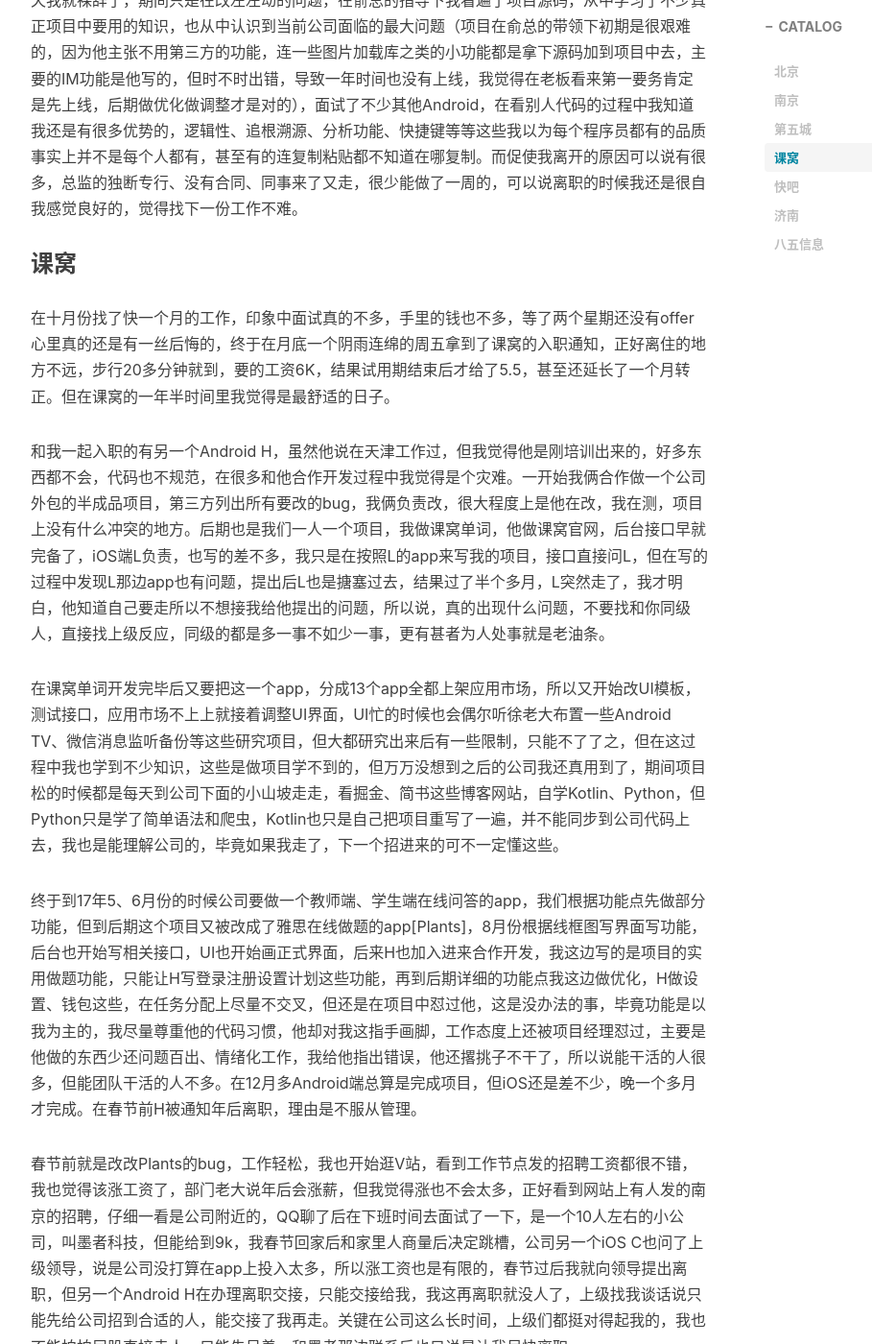
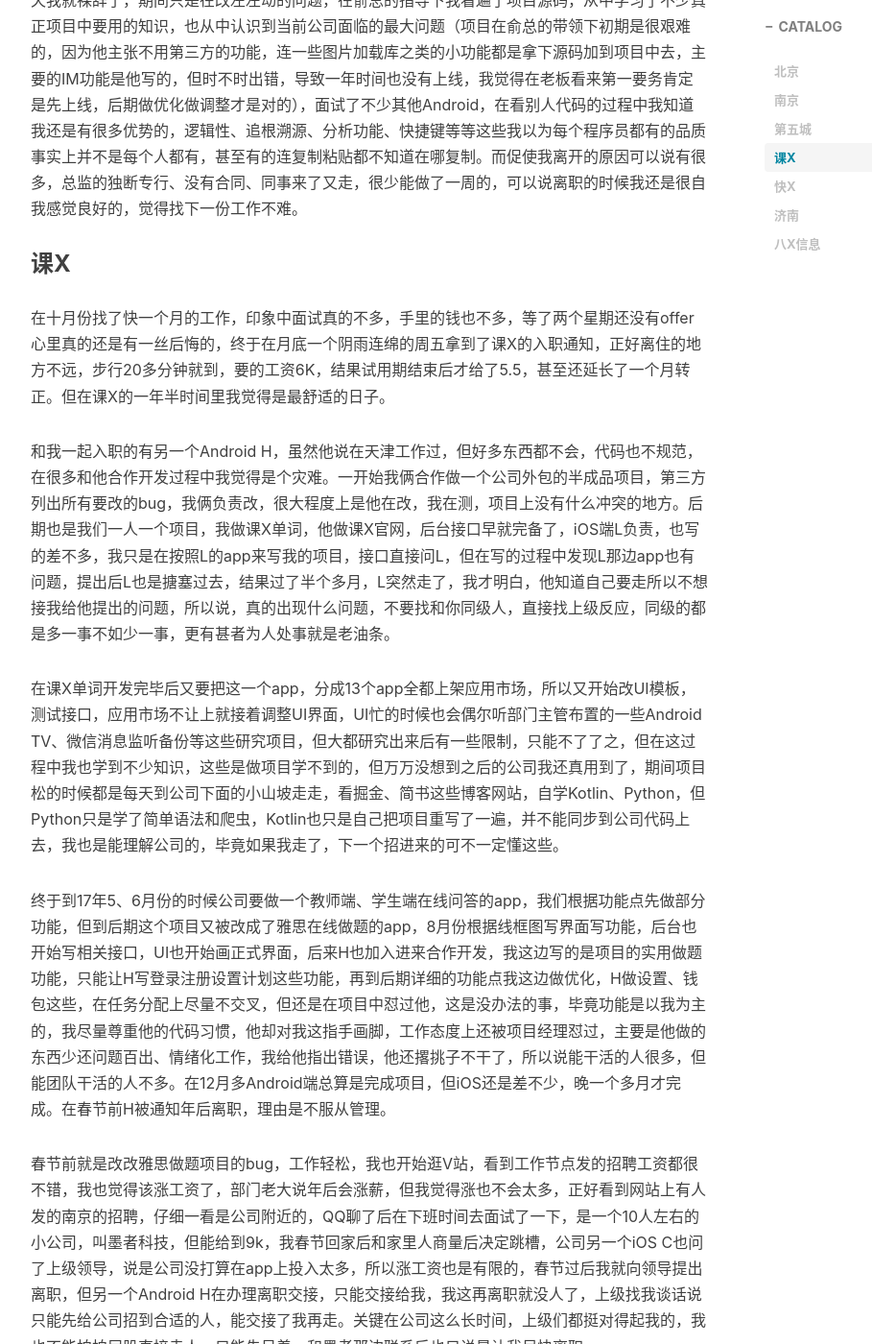
Before and after one commit to hjw45611/blog, a Jekyll site: the page built from _posts/2018-07-31-毕业两年总结.md, in a window 1280 px wide and 1400 px high, scrolled down 1187 px. Shown: the whole window at 96% size, without its empty margins (233-1142 px from the left). Built offline with Jekyll 4.4.1, drawn with Linux system fonts in a browser that asks for light colours; nearby versions of some CDN libraries; comment, search, counter and statistics services are not loaded; some of the changed text lies outside the part shown.

Commit message:
删除敏感个人信息

```diff
--- a/_posts/2018-07-31-毕业两年总结.md
+++ b/_posts/2018-07-31-毕业两年总结.md
@@ -19,7 +19,7 @@ tags:
 
 ## 北京
 
-16年的八月之前我还在北京，虽然也想在北京找工作的，但当时环境不好，培训机构每个月都会出来一批又一批的人到北京这个大市场，我们这些没有工作经验的人，真的很难找工作，我也就投简历一个星期吧，然后我就看透北京的市场并不适合我们，而且那个环境我不太喜欢，太多人都是为了生存而生活，我不知道我想要什么生活，但我知道那不是我想要的生活。正好女朋友说要去南京，我就同意了，立刻出发。事实证明我走的很对，另一个朋友在北京找了一个多月后回了天津。
+16年的八月之前我还在北京，虽然也想在北京找工作的，但当时环境不好，培训机构每个月都会出来一批又一批的人到北京这个大市场，我们这些没有工作经验的人，真的很难找工作，我也就投简历一个星期吧，然后我就看透北京的市场并不适合我们，而且那个环境我不太喜欢，太多人都是为了生存而生活，我不知道我想要什么生活，但我知道那不是我想要的生活。正好女朋友说要去南京，我就同意了，立刻出发。
 
 ## 南京
 
@@ -29,21 +29,21 @@ tags:
 
 公司只有两个人，一个技术总监一个iOS，再加上我这个Android，只干了一个多月，10月一的前一天我就裸辞了，期间只是在改左左动的问题，在俞总的指导下我看遍了项目源码，从中学习了不少真正项目中要用的知识，也从中认识到当前公司面临的最大问题（项目在俞总的带领下初期是很艰难的，因为他主张不用第三方的功能，连一些图片加载库之类的小功能都是拿下源码加到项目中去，主要的IM功能是他写的，但时不时出错，导致一年时间也没有上线，我觉得在老板看来第一要务肯定是先上线，后期做优化做调整才是对的），面试了不少其他Android，在看别人代码的过程中我知道我还是有很多优势的，逻辑性、追根溯源、分析功能、快捷键等等这些我以为每个程序员都有的品质事实上并不是每个人都有，甚至有的连复制粘贴都不知道在哪复制。而促使我离开的原因可以说有很多，总监的独断专行、没有合同、同事来了又走，很少能做了一周的，可以说离职的时候我还是很自我感觉良好的，觉得找下一份工作不难。
 
-### 课窝
+### 课X
 
-在十月份找了快一个月的工作，印象中面试真的不多，手里的钱也不多，等了两个星期还没有offer心里真的还是有一丝后悔的，终于在月底一个阴雨连绵的周五拿到了课窝的入职通知，正好离住的地方不远，步行20多分钟就到，要的工资6K，结果试用期结束后才给了5.5，甚至还延长了一个月转正。但在课窝的一年半时间里我觉得是最舒适的日子。
+在十月份找了快一个月的工作，印象中面试真的不多，手里的钱也不多，等了两个星期还没有offer心里真的还是有一丝后悔的，终于在月底一个阴雨连绵的周五拿到了课X的入职通知，正好离住的地方不远，步行20多分钟就到，要的工资6K，结果试用期结束后才给了5.5，甚至还延长了一个月转正。但在课X的一年半时间里我觉得是最舒适的日子。
 
-和我一起入职的有另一个Android H，虽然他说在天津工作过，但我觉得他是刚培训出来的，好多东西都不会，代码也不规范，在很多和他合作开发过程中我觉得是个灾难。一开始我俩合作做一个公司外包的半成品项目，第三方列出所有要改的bug，我俩负责改，很大程度上是他在改，我在测，项目上没有什么冲突的地方。后期也是我们一人一个项目，我做课窝单词，他做课窝官网，后台接口早就完备了，iOS端L负责，也写的差不多，我只是在按照L的app来写我的项目，接口直接问L，但在写的过程中发现L那边app也有问题，提出后L也是搪塞过去，结果过了半个多月，L突然走了，我才明白，他知道自己要走所以不想接我给他提出的问题，所以说，真的出现什么问题，不要找和你同级人，直接找上级反应，同级的都是多一事不如少一事，更有甚者为人处事就是老油条。
+和我一起入职的有另一个Android H，虽然他说在天津工作过，但好多东西都不会，代码也不规范，在很多和他合作开发过程中我觉得是个灾难。一开始我俩合作做一个公司外包的半成品项目，第三方列出所有要改的bug，我俩负责改，很大程度上是他在改，我在测，项目上没有什么冲突的地方。后期也是我们一人一个项目，我做课X单词，他做课X官网，后台接口早就完备了，iOS端L负责，也写的差不多，我只是在按照L的app来写我的项目，接口直接问L，但在写的过程中发现L那边app也有问题，提出后L也是搪塞过去，结果过了半个多月，L突然走了，我才明白，他知道自己要走所以不想接我给他提出的问题，所以说，真的出现什么问题，不要找和你同级人，直接找上级反应，同级的都是多一事不如少一事，更有甚者为人处事就是老油条。
 
-在课窝单词开发完毕后又要把这一个app，分成13个app全都上架应用市场，所以又开始改UI模板，测试接口，应用市场不上上就接着调整UI界面，UI忙的时候也会偶尔听徐老大布置一些Android TV、微信消息监听备份等这些研究项目，但大都研究出来后有一些限制，只能不了了之，但在这过程中我也学到不少知识，这些是做项目学不到的，但万万没想到之后的公司我还真用到了，期间项目松的时候都是每天到公司下面的小山坡走走，看掘金、简书这些博客网站，自学Kotlin、Python，但Python只是学了简单语法和爬虫，Kotlin也只是自己把项目重写了一遍，并不能同步到公司代码上去，我也是能理解公司的，毕竟如果我走了，下一个招进来的可不一定懂这些。
+在课X单词开发完毕后又要把这一个app，分成13个app全都上架应用市场，所以又开始改UI模板，测试接口，应用市场不让上就接着调整UI界面，UI忙的时候也会偶尔听部门主管布置的一些Android TV、微信消息监听备份等这些研究项目，但大都研究出来后有一些限制，只能不了了之，但在这过程中我也学到不少知识，这些是做项目学不到的，但万万没想到之后的公司我还真用到了，期间项目松的时候都是每天到公司下面的小山坡走走，看掘金、简书这些博客网站，自学Kotlin、Python，但Python只是学了简单语法和爬虫，Kotlin也只是自己把项目重写了一遍，并不能同步到公司代码上去，我也是能理解公司的，毕竟如果我走了，下一个招进来的可不一定懂这些。
 
-终于到17年5、6月份的时候公司要做一个教师端、学生端在线问答的app，我们根据功能点先做部分功能，但到后期这个项目又被改成了雅思在线做题的app[Plants]，8月份根据线框图写界面写功能，后台也开始写相关接口，UI也开始画正式界面，后来H也加入进来合作开发，我这边写的是项目的实用做题功能，只能让H写登录注册设置计划这些功能，再到后期详细的功能点我这边做优化，H做设置、钱包这些，在任务分配上尽量不交叉，但还是在项目中怼过他，这是没办法的事，毕竟功能是以我为主的，我尽量尊重他的代码习惯，他却对我这指手画脚，工作态度上还被项目经理怼过，主要是他做的东西少还问题百出、情绪化工作，我给他指出错误，他还撂挑子不干了，所以说能干活的人很多，但能团队干活的人不多。在12月多Android端总算是完成项目，但iOS还是差不少，晚一个多月才完成。在春节前H被通知年后离职，理由是不服从管理。
+终于到17年5、6月份的时候公司要做一个教师端、学生端在线问答的app，我们根据功能点先做部分功能，但到后期这个项目又被改成了雅思在线做题的app，8月份根据线框图写界面写功能，后台也开始写相关接口，UI也开始画正式界面，后来H也加入进来合作开发，我这边写的是项目的实用做题功能，只能让H写登录注册设置计划这些功能，再到后期详细的功能点我这边做优化，H做设置、钱包这些，在任务分配上尽量不交叉，但还是在项目中怼过他，这是没办法的事，毕竟功能是以我为主的，我尽量尊重他的代码习惯，他却对我这指手画脚，工作态度上还被项目经理怼过，主要是他做的东西少还问题百出、情绪化工作，我给他指出错误，他还撂挑子不干了，所以说能干活的人很多，但能团队干活的人不多。在12月多Android端总算是完成项目，但iOS还是差不少，晚一个多月才完成。在春节前H被通知年后离职，理由是不服从管理。
 
-春节前就是改改Plants的bug，工作轻松，我也开始逛V站，看到工作节点发的招聘工资都很不错，我也觉得该涨工资了，部门老大说年后会涨薪，但我觉得涨也不会太多，正好看到网站上有人发的南京的招聘，仔细一看是公司附近的，QQ聊了后在下班时间去面试了一下，是一个10人左右的小公司，叫墨者科技，但能给到9k，我春节回家后和家里人商量后决定跳槽，公司另一个iOS C也问了上级领导，说是公司没打算在app上投入太多，所以涨工资也是有限的，春节过后我就向领导提出离职，但另一个Android H在办理离职交接，只能交接给我，我这再离职就没人了，上级找我谈话说只能先给公司招到合适的人，能交接了我再走。关键在公司这么长时间，上级们都挺对得起我的，我也不能拍拍屁股直接走人，只能先呆着，和墨者那边联系后也只说是让我尽快离职。
+春节前就是改改雅思做题项目的bug，工作轻松，我也开始逛V站，看到工作节点发的招聘工资都很不错，我也觉得该涨工资了，部门老大说年后会涨薪，但我觉得涨也不会太多，正好看到网站上有人发的南京的招聘，仔细一看是公司附近的，QQ聊了后在下班时间去面试了一下，是一个10人左右的小公司，叫墨者科技，但能给到9k，我春节回家后和家里人商量后决定跳槽，公司另一个iOS C也问了上级领导，说是公司没打算在app上投入太多，所以涨工资也是有限的，春节过后我就向领导提出离职，但另一个Android H在办理离职交接，只能交接给我，我这再离职就没人了，上级找我谈话说只能先给公司招到合适的人，能交接了我再走。关键在公司这么长时间，上级们都挺对得起我的，我也不能拍拍屁股直接走人，只能先呆着，和墨者那边联系后也只说是让我尽快离职。
 
 真正离职是一个月后了，两个星期招人面试，一个星期到岗，一个星期交接项目，期间也没有闲着，在做一个新闻类的app，看接口文档，调用接口，调试接口，我也知道这一个月并不能光指望墨者等我，我也得面试其他公司，免得墨者招到合适人了不要我了，只能先在app上找附近的公司，挑周末去面试，但周末能面的还是少，而且外包外派我也不考虑，在这期间墨者的一个Android联系我说如果有别的选择还是别来这家公司了，我问为什么，他也没说，只说不会坑我，直到真正离职那天我还是没有拿到其他公司的offer，只能去墨者试试，拿了离职证明后我给墨者打电话问什么时候入职，结果果然不出所料，他们已经找好人了，所以我只能另寻出路了，之后就是可以投的比较远了，只要地铁一个小时以内我就可以接受，接下来一星期我就各种面试，终于在周五收到一个offer，公司做游戏的，给9k，该有的福利都有，年终奖也还不错，除了离住的有点远，上班一个小时的路程，当时决定就是它了，不面了，下周一入职【这真是个错误的决定】
 
-### 快吧
+### 快X
 
 周一(18年3月26日)入职，周二在V站上就有墨者员工爆出他们9107工作制的新闻了，说是加班费年终奖都没给，天天加班到10点左右，好多人都是来几周就走，我只能说很庆幸没有入职，同时还有另一家公司通知我入职，这家公司是做智能家居的，离我住的也近，但我已经来了也没有什么不好的也没想走。
 
@@ -57,14 +57,14 @@ tags:
 
 ## 济南
 
-6月19号中午到达济南，下午有两个公司面试，第一个公司太小，在一个公寓办公，要的10k，但给不了，也没说要的太多，所以我下面都是直接要10k，第二家做区块链相关，晚上去朋友那边睡觉，又约了明天的面试，20号上午两家，下午三家，上午的两家都给不了，下午三家，第一家做幼儿教育相关，能给9.7K，第二家八五信息，做软件技术，给9.5K，第三家没技术面试pass，差不多来济南一天半，面试了6家公司，两家直接给offer了，我最终选择后去的山东八五，它虽然给的工资不是最高的，但不管是对人才的要求，还是未来的发展规划都比较适合我，面试过程也很让人感觉到重视，四个人面试我，一个是Android，一个是技术总监，一个是公司总经理，一个是人事，先由Android问Android知识，然后由技术总监问关于微信消息备份项目和反编译项目的知识点，再之后由总经理问一些职业规划、选择公司标准等问题，最后由人事问了一些在南京的公司离职原因等问题，最后就是随便聊聊为什么来济南，南京有什么和济南不一样的之类的问题，聊的很符合心中公司的预期。确定入职之后就当晚回到南京，收拾东西，陪女朋友办理离职，周日到济南，公司附近租好房子，周一陪女朋友面试。
+6月19号中午到达济南，下午有两个公司面试，第一个公司太小，在一个公寓办公，要的10k，但给不了，也没说要的太多，所以我下面都是直接要10k，第二家做区块链相关，晚上去朋友那边睡觉，又约了明天的面试，20号上午两家，下午三家，上午的两家都给不了，下午三家，第一家做幼儿教育相关，能给9.7K，第二家八X信息，做软件技术，给9.5K，第三家没技术面试pass，差不多来济南一天半，面试了6家公司，两家直接给offer了，我最终选择后去的山东八X，它虽然给的工资不是最高的，但不管是对人才的要求，还是未来的发展规划都比较适合我，面试过程也很让人感觉到重视，四个人面试我，一个是Android，一个是技术总监，一个是公司总经理，一个是人事，先由Android问Android知识，然后由技术总监问关于微信消息备份项目和反编译项目的知识点，再之后由总经理问一些职业规划、选择公司标准等问题，最后由人事问了一些在南京的公司离职原因等问题，最后就是随便聊聊为什么来济南，南京有什么和济南不一样的之类的问题，聊的很符合心中公司的预期。确定入职之后就当晚回到南京，收拾东西，陪女朋友办理离职，周日到济南，公司附近租好房子，周一陪女朋友面试。
 
-### 八五信息
+### 八X信息
 
 周二[18年6月26号]入职，归于生产管理部前端组，任务由技术总监分配，时不时到附近另一家公司合作开发
 
-第一个项目就是实用Xposed框架监控微信消息，我之前在课窝就做过监控微信消息的项目，但那个的原理是定时读取数据库，这个项目是实时拦截消息事件，还是要多看看Xposed相关方法使用，需要手机root后安装Xposed框架，然后编写模块，反编译微信apk，查看相关数据操作的方法是什么再进行拦截读取，这就需要反编译+Xposed都要会，至今已经能拦截到消息和打开会话的操作了，但还没做数据发送到服务器，只是把数据发送到另一个悬浮球app，正在查看朋友圈数据的存储位置和方法。
+第一个项目就是实用Xposed框架监控微信消息，我之前在课X就做过监控微信消息的项目，但那个的原理是定时读取数据库，这个项目是实时拦截消息事件，还是要多看看Xposed相关方法使用，需要手机root后安装Xposed框架，然后编写模块，反编译微信apk，查看相关数据操作的方法是什么再进行拦截读取，这就需要反编译+Xposed都要会，至今已经能拦截到消息和打开会话的操作了，但还没做数据发送到服务器，只是把数据发送到另一个悬浮球app，正在查看朋友圈数据的存储位置和方法。
 
-第二个项目是一个悬浮球，可以被拖到任何一个位置去，这个功能就像Launcher中要卸载app时是一样的，代码部分可以借鉴实现，使用了Service+WindowManager来实现，另外需要和微信助手项目相结合，接收数据后进行提醒，同时为了防止进程被kill，让微信助手检测到没有这个Service了就启动这个项目。、
+第二个项目是一个悬浮球，可以被拖到任何一个位置去，这个功能就像Launcher中要卸载app时是一样的，代码部分可以借鉴实现，另外需要和微信助手项目相结合，接收数据后进行提醒，同时为了防止进程被kill，让微信助手检测到没有这个Service了就启动这个项目。、
 
 **目前就到这吧，回想过去两年，虽不能说勤勤恳恳兢兢业业，但至少没有忘了学习，一步步的成长，希望下一年这个时候写总结的时候还能写完让人觉得不虚此行。**
```
